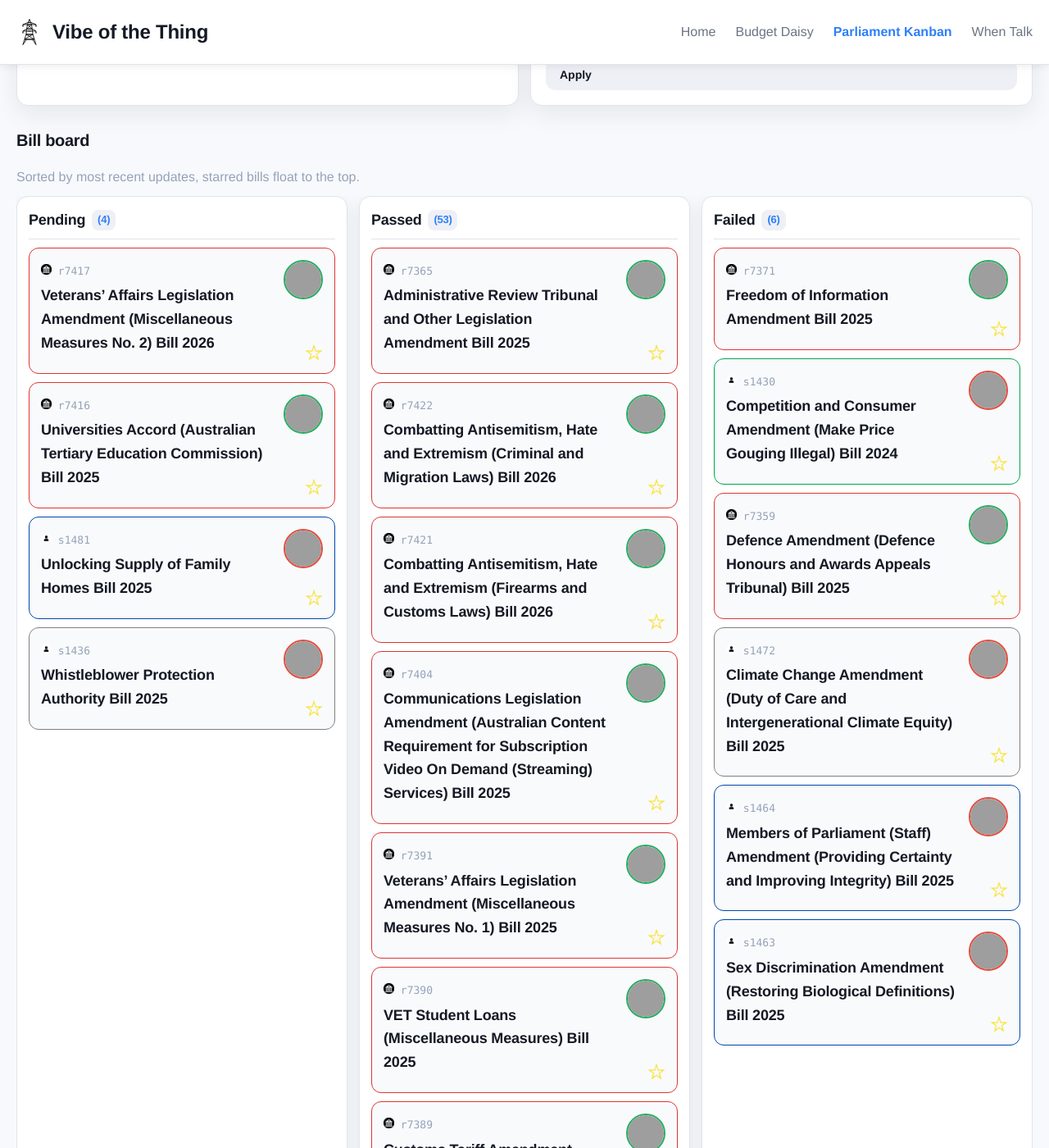
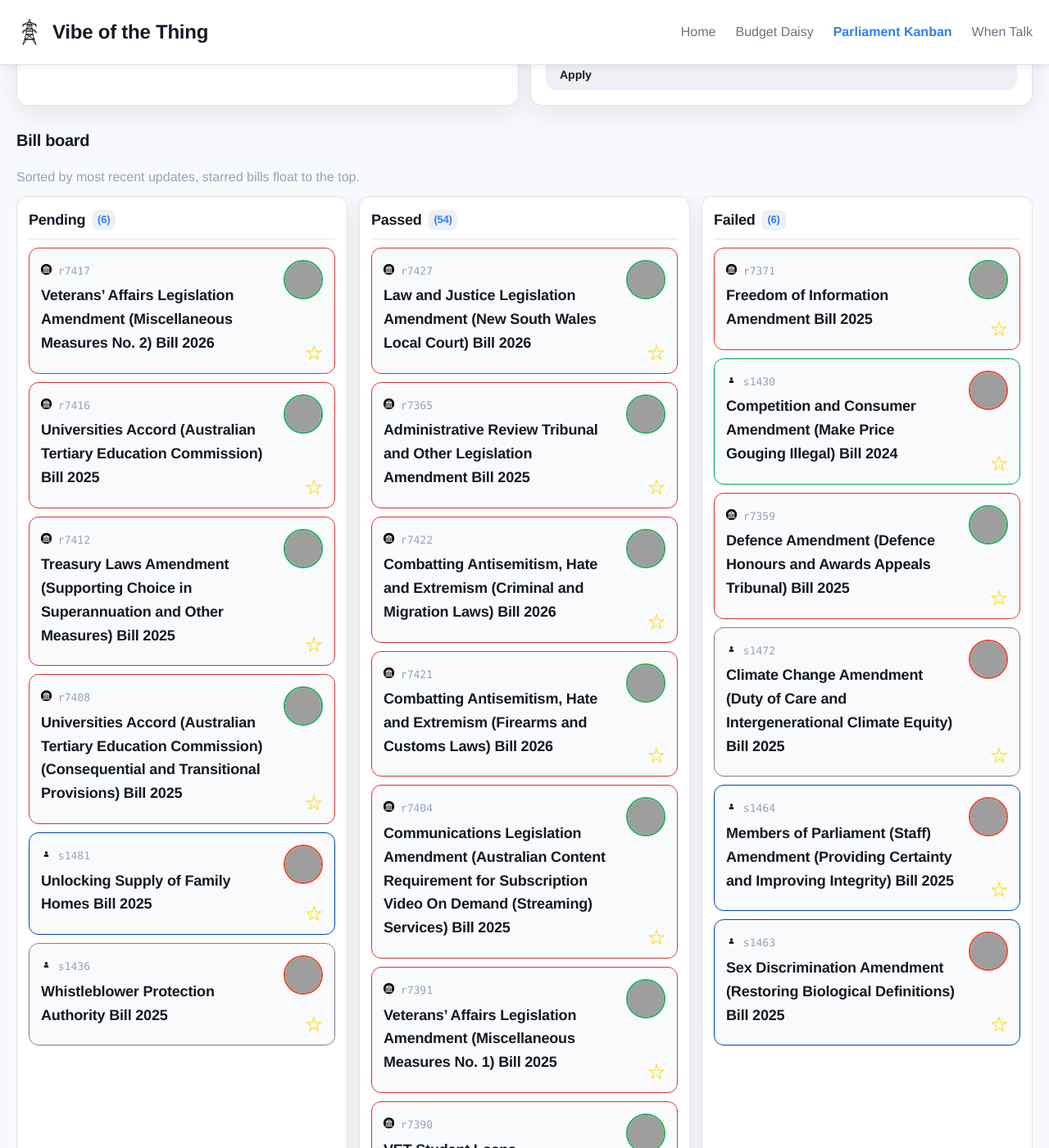
Before and after one commit to Coedice/vibe-of-the-thing, a Jekyll site: the page built from parliament-kanban/index.html, in a window 1280 px wide and 1400 px high, scrolled down 595 px. Shown: the whole window at 82% size. Built offline with Jekyll 4.4.1, drawn with Linux system fonts in a browser that asks for light colours; part of the change alters nothing that is shown; grey boxes are pictures that could not be loaded.

Commit message:
Update bill data

```diff
--- a/_data/bills.yml
+++ b/_data/bills.yml
@@ -1,4 +1,48 @@
 pending:
+- bill_id: r7408
+  title: Universities Accord (Australian Tertiary Education Commission) (Consequential
+    and Transitional Provisions) Bill 2025
+  status: Before Senate
+  type: Government
+  portfolio: Education
+  originating_house: House of Representatives
+  summary: Introduced with the Universities Accord (Australian Tertiary Education
+    Commission) Bill 2025, the bill amends the Higher Education Support Act 2003 and
+    Tertiary Education Quality and Standards Agency Act 2011 to make amendments consequential
+    on the establishment of the Australian Tertiary Education Commission.
+  introducer_name: Jason Clare
+  introducer_party: Labor
+  introducer_id: '10123'
+  introducer_division: Blaxland
+  pdf_url: https://parlinfo.aph.gov.au/parlInfo/download/legislation/bills/r7408_first-reps/toc_pdf/25105b01.pdf;fileType=application%2Fpdf
+  last_updated: 2026-03-03
+  second_reading_hansard_url: https://parlinfo.aph.gov.au/parlInfo/search/display/display.w3p;query=Id%3A%22chamber%2Fhansardr%2F28887%2F0035%22
+- bill_id: r7412
+  title: Treasury Laws Amendment (Supporting Choice in Superannuation and Other Measures)
+    Bill 2025
+  status: Before Senate
+  type: Government
+  portfolio: Treasury
+  originating_house: House of Representatives
+  summary: 'Amends the: Superannuation Guarantee (Administration) Act 1992 to streamline
+    the choice of superannuation fund process during employee onboarding; Corporations
+    Act 2001 to ban advertising of certain superannuation products to new employees
+    as part of the onboarding process; Income Tax Assessment Act 1936 and Income Tax
+    Assessment Act 1997 to provide income tax and withholding tax exemptions for World
+    Rugby and its wholly-owned subsidiaries; International Tax Agreements Act 1953
+    to give legislative authority to the Convention between Australia and the Portuguese
+    Republic for the elimination of double taxation with respect to taxes on income
+    and the prevention of tax evasion and avoidance; Income Tax Assessment Act 1997
+    to update the list of deductible gift recipients; and A New Tax System (Wine Equalisation
+    Tax) Act 1999 to increase the maximum amount of wine equalisation tax producer
+    rebate claimable by eligible wine producers to $400,000 each financial year.'
+  introducer_name: Daniel Mulino
+  introducer_party: Labor
+  introducer_id: '10925'
+  introducer_division: Fraser
+  pdf_url: https://parlinfo.aph.gov.au/parlInfo/download/legislation/bills/r7412_first-reps/toc_pdf/25113b01.pdf;fileType=application%2Fpdf
+  last_updated: 2026-03-03
+  second_reading_hansard_url: https://parlinfo.aph.gov.au/parlInfo/search/display/display.w3p;query=Id%3A%22chamber%2Fhansardr%2F28887%2F0051%22
 - bill_id: r7416
   title: Universities Accord (Australian Tertiary Education Commission) Bill 2025
   status: Before Senate
@@ -1071,6 +1115,26 @@ passed:
   pdf_url: https://parlinfo.aph.gov.au/parlInfo/download/legislation/bills/r7422_aspassed/toc_pdf/26003b01.pdf;fileType=application%2Fpdf
   last_updated: 2026-01-20
   second_reading_hansard_url: https://parlinfo.aph.gov.au/parlInfo/search/display/display.w3p;query=Id%3A%22chamber%2Fhansardr%2F29340%2F0048%22
+- bill_id: r7427
+  title: Law and Justice Legislation Amendment (New South Wales Local Court) Bill
+    2026
+  status: Act
+  type: Government
+  portfolio: Attorney-General
+  originating_house: House of Representatives
+  summary: Consequential on the commencement of the Local Court and Bail Legislation
+    Amendment Act 2025 (NSW), the bill amends 15 Acts to ensure that jurisdiction
+    and powers conferred on New South Wales magistrates by Commonwealth law can continue
+    to be validly exercised by judges of the Local Court of New South Wales and that
+    judges of the Local Court of New South Wales will not be able to exercise federal
+    jurisdiction and powers beyond the intended scope of their office.
+  introducer_name: Michelle Rowland
+  introducer_party: Labor
+  introducer_id: '10751'
+  introducer_division: Greenway
+  pdf_url: https://parlinfo.aph.gov.au/parlInfo/download/legislation/bills/r7427_aspassed/toc_pdf/26008b01.pdf;fileType=application%2Fpdf
+  last_updated: 2026-03-05
+  second_reading_hansard_url: https://parlinfo.aph.gov.au/parlInfo/search/display/display.w3p;query=Id%3A%22chamber%2Fhansardr%2F29134%2F0016%22
 - bill_id: s1457
   title: Competition and Consumer Amendment (Australian Energy Regulator Separation)
     Bill 2025
```
